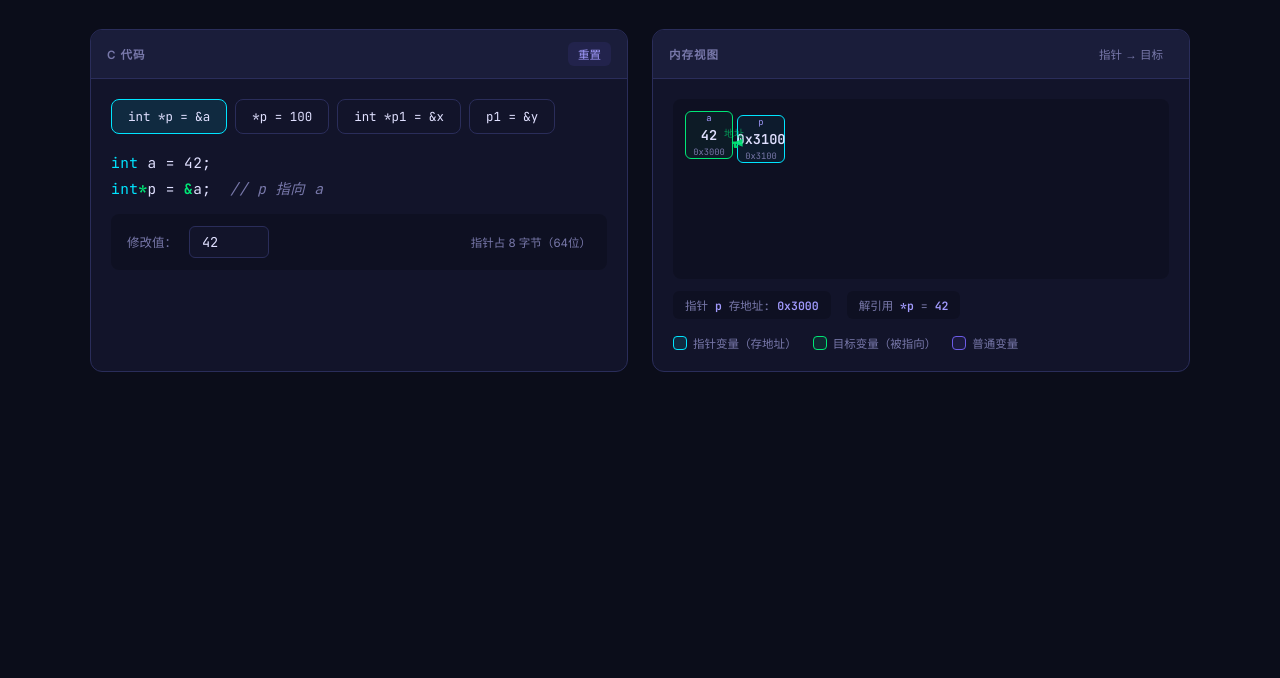
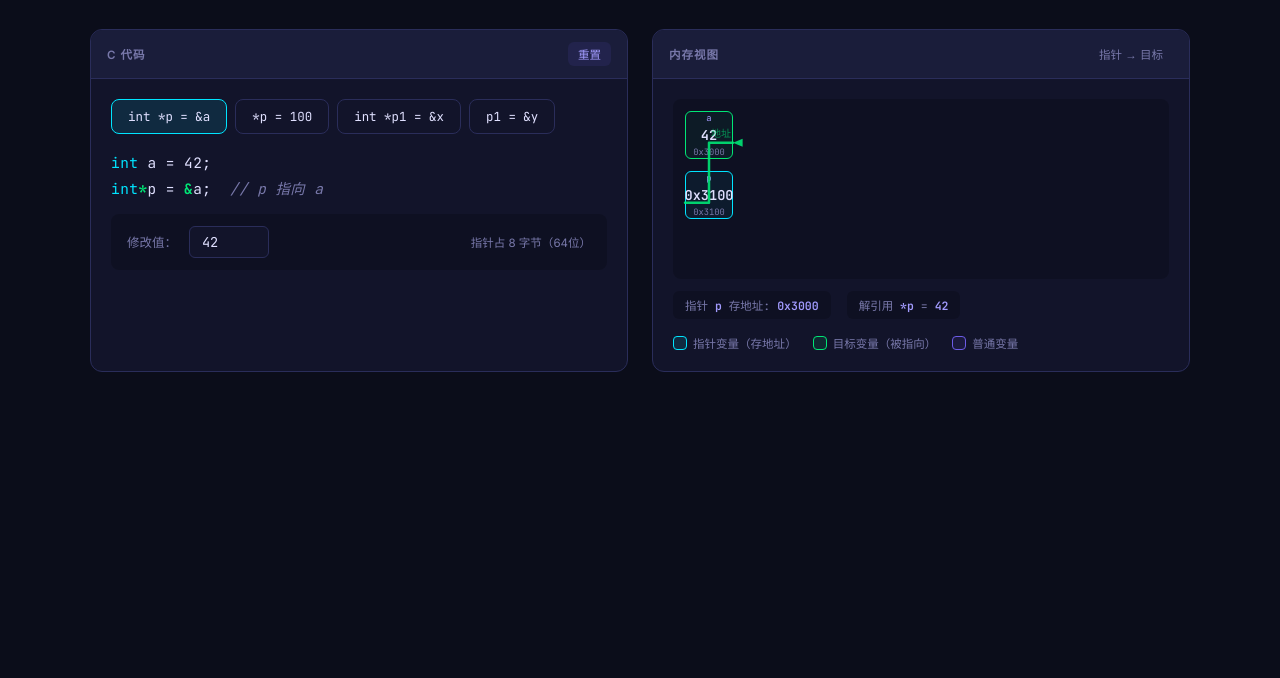
Before and after one commit to Pytvr42373/c-workshop, a plain HTML site: page courseware/pointers.html in a window 1280 px wide. Shown: the part 64-742 px from the top of the page. Drawn offline with Linux system fonts and the light colour scheme.

Commit message:
指针两行加width:100%确保上下排列

```diff
--- a/courseware/pointers.html
+++ b/courseware/pointers.html
@@ -278,11 +278,12 @@ function renderMemory() {
   svg.style.zIndex = '5';
   grid.appendChild(svg);
 
-  // Row 1: Data variables (target + extra) — compact
+  // Row 1: Data variables (target + extra)
   const dataRow = document.createElement('div');
   dataRow.style.display = 'flex';
   dataRow.style.alignItems = 'center';
   dataRow.style.gap = '16px';
+  dataRow.style.width = '100%';
   dataRow.style.marginBottom = '8px';
 
   const targetCell = createCell(ex.target, 'target-cell');
@@ -294,11 +295,12 @@ function renderMemory() {
   }
   grid.appendChild(dataRow);
 
-  // Row 2: Pointer variable — compact
+  // Row 2: Pointer variable
   const ptrRow = document.createElement('div');
   ptrRow.style.display = 'flex';
   ptrRow.style.alignItems = 'center';
   ptrRow.style.gap = '16px';
+  ptrRow.style.width = '100%';
 
   const ptrCell = createCell(ex.pointer, 'pointer-cell');
   ptrRow.appendChild(ptrCell);
```
